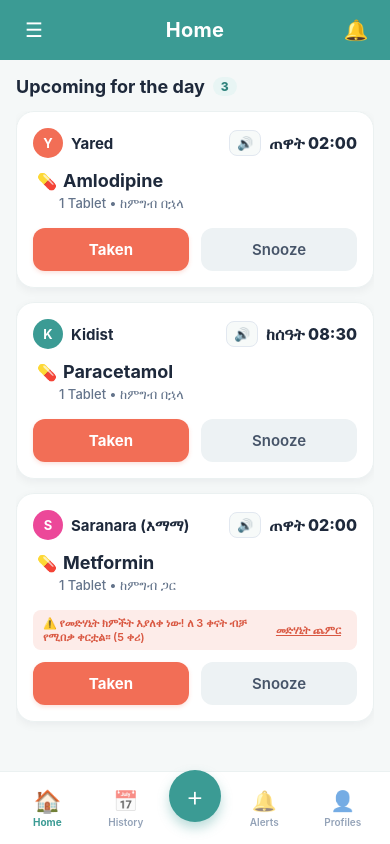
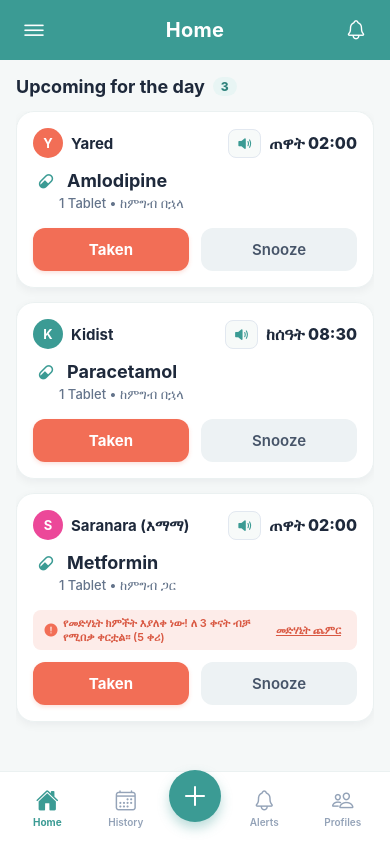
Before and after one commit to yared2124/Medication-Reminder-App, a React Native app: screen / in a window 390 px wide. Built offline with nearby package versions, Linux system fonts and the light colour scheme.

Commit message:
feat(icons): replace all emojis with crisp vector icons from @expo/vector-icons

```diff
--- a/package.json
+++ b/package.json
@@ -14,6 +14,7 @@
     "test:coverage": "jest --coverage"
   },
   "dependencies": {
+    "@expo/vector-icons": "^15.0.2",
     "@notifee/react-native": "^9.1.5",
     "@react-navigation/bottom-tabs": "^7.2.0",
     "@react-navigation/native": "^7.0.14",
--- a/src/components/medication/MedicationCard.tsx
+++ b/src/components/medication/MedicationCard.tsx
@@ -9,6 +9,7 @@ import {
 } from '../../utils/haptics';
 import { voiceService } from '../../services/audio/voiceService';
 import { THEME } from '../../constants/theme';
+import { Ionicons, MaterialCommunityIcons } from '@expo/vector-icons';
 import { t } from '../../i18n';
 
 interface MedicationCardProps {
@@ -66,7 +67,7 @@ export const MedicationCard: React.FC<MedicationCardProps> = ({
             accessibilityLabel="የድምፅ ማስታወሻ አጫውት"
             activeOpacity={0.7}
           >
-            <Text style={styles.speakerIcon}>🔊</Text>
+            <Ionicons name="volume-medium" size={17} color={THEME.colors.teal} />
           </TouchableOpacity>
 
           <Text style={styles.timeText}>{timeDisplay}</Text>
@@ -76,7 +77,7 @@ export const MedicationCard: React.FC<MedicationCardProps> = ({
       {/* 2. Medication Details */}
       <View style={styles.medDetails}>
         <View style={styles.medTitleRow}>
-          <Text style={styles.pillIcon}>💊</Text>
+          <MaterialCommunityIcons name="pill" size={18} color={THEME.colors.teal} style={{ marginRight: 6 }} />
           <Text style={styles.medName}>{medication.name}</Text>
         </View>
         <Text style={styles.dosageText}>
@@ -87,8 +88,9 @@ export const MedicationCard: React.FC<MedicationCardProps> = ({
       {/* 3. Stock warning (if low) */}
       {isLowStock && (
         <View style={styles.stockAlertRow}>
+          <Ionicons name="alert-circle" size={16} color={THEME.colors.coral} style={{ marginRight: 4 }} />
           <Text style={styles.stockAlertText}>
-            ⚠️ {t('medication.low_stock_warning', { days: 3 })} ({medication.stockCount} ቀሪ)
+            {t('medication.low_stock_warning', { days: 3 })} ({medication.stockCount} ቀሪ)
           </Text>
           {onRefill && (
             <TouchableOpacity onPress={onRefill} style={styles.refillLink}>
--- a/src/components/medication/RefillStockModal.tsx
+++ b/src/components/medication/RefillStockModal.tsx
@@ -11,6 +11,7 @@ import { Medication } from '../../types/models';
 import { triggerSuccessHaptic, triggerSelectionHaptic } from '../../utils/haptics';
 import { t } from '../../i18n';
 import { THEME } from '../../constants/theme';
+import { Ionicons, MaterialCommunityIcons } from '@expo/vector-icons';
 
 interface RefillStockModalProps {
   visible: boolean;
@@ -56,7 +57,10 @@ export const RefillStockModal: React.FC<RefillStockModalProps> = ({
     >
       <View style={styles.overlay}>
         <View style={styles.card}>
-          <Text style={styles.title}>💊 {t('medication.refill_stock')}</Text>
+          <View style={styles.titleRow}>
+            <MaterialCommunityIcons name="pill" size={22} color={THEME.colors.teal} />
+            <Text style={styles.title}>{t('medication.refill_stock')}</Text>
+          </View>
           <Text style={styles.subtitle}>
             ለ <Text style={styles.medHighlight}>{medication.name}</Text> ተጨማሪ ክምችት ይመዝግቡ
           </Text>
@@ -67,7 +71,7 @@ export const RefillStockModal: React.FC<RefillStockModalProps> = ({
               <Text style={styles.statLabel}>አሁን ያለው (Current):</Text>
               <Text style={styles.statValue}>{currentCount} ኪኒን</Text>
             </View>
-            <Text style={styles.arrowIcon}>→</Text>
+            <Ionicons name="arrow-forward" size={18} color="#94A3B8" />
             <View style={styles.statItem}>
               <Text style={styles.statLabel}>አዲስ ድምር (New Total):</Text>
               <Text style={[styles.statValue, styles.projectedValue]}>
@@ -149,6 +153,12 @@ const styles = StyleSheet.create({
     shadowOpacity: 0.15,
     shadowRadius: 12,
     elevation: 5,
+  },
+  titleRow: {
+    flexDirection: 'row',
+    alignItems: 'center',
+    justifyContent: 'center',
+    gap: 8,
   },
   title: {
     fontSize: 18,
--- a/src/components/navigation/BottomTabBar.tsx
+++ b/src/components/navigation/BottomTabBar.tsx
@@ -1,5 +1,6 @@
 import React from 'react';
 import { View, Text, TouchableOpacity, StyleSheet } from 'react-native';
+import { Ionicons } from '@expo/vector-icons';
 import { THEME } from '../../constants/theme';
 import { triggerSelectionHaptic } from '../../utils/haptics';
 
@@ -30,9 +31,11 @@ export const BottomTabBar: React.FC<BottomTabBarProps> = ({
           onPress={() => handleTabPress('HOME')}
           activeOpacity={0.7}
         >
-          <Text style={[styles.tabIcon, activeTab === 'HOME' && styles.tabIconActive]}>
-            🏠
-          </Text>
+          <Ionicons
+            name={activeTab === 'HOME' ? 'home' : 'home-outline'}
+            size={23}
+            color={activeTab === 'HOME' ? THEME.colors.teal : THEME.colors.textMuted}
+          />
           <Text style={[styles.tabLabel, activeTab === 'HOME' && styles.tabLabelActive]}>
             Home
           </Text>
@@ -44,9 +47,11 @@ export const BottomTabBar: React.FC<BottomTabBarProps> = ({
           onPress={() => handleTabPress('HISTORY')}
           activeOpacity={0.7}
         >
-          <Text style={[styles.tabIcon, activeTab === 'HISTORY' && styles.tabIconActive]}>
-            📅
-          </Text>
+          <Ionicons
+            name={activeTab === 'HISTORY' ? 'calendar' : 'calendar-outline'}
+            size={23}
+            color={activeTab === 'HISTORY' ? THEME.colors.teal : THEME.colors.textMuted}
+          />
           <Text style={[styles.tabLabel, activeTab === 'HISTORY' && styles.tabLabelActive]}>
             History
           </Text>
@@ -62,7 +67,7 @@ export const BottomTabBar: React.FC<BottomTabBarProps> = ({
             }}
             activeOpacity={0.85}
           >
-            <Text style={styles.fabIcon}>+</Text>
+            <Ionicons name="add" size={32} color="#FFFFFF" />
           </TouchableOpacity>
         </View>
 
@@ -72,9 +77,11 @@ export const BottomTabBar: React.FC<BottomTabBarProps> = ({
           onPress={() => handleTabPress('ALERTS')}
           activeOpacity={0.7}
         >
-          <Text style={[styles.tabIcon, activeTab === 'ALERTS' && styles.tabIconActive]}>
-            🔔
-          </Text>
+          <Ionicons
+            name={activeTab === 'ALERTS' ? 'notifications' : 'notifications-outline'}
+            size={23}
+            color={activeTab === 'ALERTS' ? THEME.colors.teal : THEME.colors.textMuted}
+          />
           <Text style={[styles.tabLabel, activeTab === 'ALERTS' && styles.tabLabelActive]}>
             Alerts
           </Text>
@@ -86,9 +93,11 @@ export const BottomTabBar: React.FC<BottomTabBarProps> = ({
           onPress={() => handleTabPress('PROFILES')}
           activeOpacity={0.7}
         >
-          <Text style={[styles.tabIcon, activeTab === 'PROFILES' && styles.tabIconActive]}>
-            👤
-          </Text>
+          <Ionicons
+            name={activeTab === 'PROFILES' ? 'people' : 'people-outline'}
+            size={23}
+            color={activeTab === 'PROFILES' ? THEME.colors.teal : THEME.colors.textMuted}
+          />
           <Text style={[styles.tabLabel, activeTab === 'PROFILES' && styles.tabLabelActive]}>
             Profiles
           </Text>
--- a/src/components/notifications/AlarmModal.tsx
+++ b/src/components/notifications/AlarmModal.tsx
@@ -2,6 +2,7 @@ import React from 'react';
 import { View, Text, Modal, StyleSheet, TouchableOpacity } from 'react-native';
 import { THEME } from '../../constants/theme';
 import { triggerSuccessHaptic, triggerSelectionHaptic } from '../../utils/haptics';
+import { Ionicons, MaterialCommunityIcons } from '@expo/vector-icons';
 
 interface AlarmModalProps {
   visible: boolean;
@@ -28,7 +29,7 @@ export const AlarmModal: React.FC<AlarmModalProps> = ({
         <View style={styles.alertCard}>
           {/* Glowing Bell Icon */}
           <View style={styles.bellHalo}>
-            <Text style={styles.bellIcon}>🔔</Text>
+            <Ionicons name="notifications" size={32} color={THEME.colors.coral} />
           </View>
 
           <Text style={styles.alertTitle}>Medication Reminder</Text>
@@ -38,7 +39,7 @@ export const AlarmModal: React.FC<AlarmModalProps> = ({
 
           {/* Pill Card Box */}
           <View style={styles.medBox}>
-            <Text style={styles.medIcon}>💊</Text>
+            <MaterialCommunityIcons name="pill" size={24} color={THEME.colors.teal} style={{ marginRight: 10 }} />
             <View>
               <Text style={styles.medNameText}>{medicationName}</Text>
               <Text style={styles.dosageText}>{dosage}</Text>
--- a/src/screens/dashboard/DashboardScreen.tsx
+++ b/src/screens/dashboard/DashboardScreen.tsx
@@ -15,6 +15,7 @@ import { RefillStockModal } from '../../components/medication/RefillStockModal';
 import { Medication } from '../../types/models';
 import { triggerSelectionHaptic } from '../../utils/haptics';
 import { THEME } from '../../constants/theme';
+import { Ionicons, MaterialCommunityIcons } from '@expo/vector-icons';
 import { t } from '../../i18n';
 
 interface DashboardScreenProps {
@@ -83,7 +84,7 @@ export const DashboardScreen: React.FC<DashboardScreenProps> = ({
     <SafeAreaView style={styles.safeArea}>
       <StatusBar barStyle="light-content" backgroundColor={THEME.colors.teal} />
 
-      {/* 1. Mədin Teal Header (☰ Home 🔔) */}
+      {/* 1. Mədin Teal Header (Menu - Home - Notifications) */}
       <View style={styles.tealHeader}>
         <TouchableOpacity
           style={styles.headerIconBtn}
@@ -93,7 +94,7 @@ export const DashboardScreen: React.FC<DashboardScreenProps> = ({
           }}
           activeOpacity={0.7}
         >
-          <Text style={styles.headerIconText}>☰</Text>
+          <Ionicons name="menu-outline" size={26} color="#FFFFFF" />
         </TouchableOpacity>
 
         <Text style={styles.headerTitle}>Home</Text>
@@ -103,7 +104,7 @@ export const DashboardScreen: React.FC<DashboardScreenProps> = ({
           onPress={onOpenNotifications}
           activeOpacity={0.7}
         >
-          <Text style={styles.headerIconText}>🔔</Text>
+          <Ionicons name="notifications-outline" size={22} color="#FFFFFF" />
         </TouchableOpacity>
       </View>
 
@@ -116,7 +117,12 @@ export const DashboardScreen: React.FC<DashboardScreenProps> = ({
 
         {filteredMeds.length === 0 ? (
           <View style={styles.emptyState}>
-            <Text style={styles.emptyEmoji}>💊</Text>
+            <MaterialCommunityIcons
+              name="pill"
+              size={54}
+              color={THEME.colors.teal}
+              style={{ marginBottom: 12 }}
+            />
             <Text style={styles.emptyTitle}>No medications today</Text>
             <Text style={styles.emptySubtitle}>
               Tap the + button below to add your first Ethiopian time schedule.
@@ -128,7 +134,8 @@ export const DashboardScreen: React.FC<DashboardScreenProps> = ({
                 onNavigateToAddMedication();
               }}
             >
-              <Text style={styles.emptyCtaText}>+ Add Medication</Text>
+              <Ionicons name="add" size={18} color="#FFFFFF" style={{ marginRight: 4 }} />
+              <Text style={styles.emptyCtaText}>Add Medication</Text>
             </TouchableOpacity>
           </View>
         ) : (
--- a/src/screens/medication/AddMedicationScreen.tsx
+++ b/src/screens/medication/AddMedicationScreen.tsx
@@ -15,6 +15,7 @@ import { EthiopianTimePicker } from '../../components/time-picker/EthiopianTimeP
 import { EthiopianTime } from '../../types/ethiopianTime';
 import { MealTiming } from '../../types/models';
 import { THEME } from '../../constants/theme';
+import { Ionicons } from '@expo/vector-icons';
 import { triggerSelectionHaptic, triggerSuccessHaptic } from '../../utils/haptics';
 import { t } from '../../i18n';
 
@@ -86,7 +87,7 @@ export const AddMedicationScreen: React.FC<AddMedicationScreenProps> = ({
       {/* 1. Mədin Teal Header (< Add Medication) */}
       <View style={styles.tealHeader}>
         <TouchableOpacity onPress={onBack} style={styles.backBtn} activeOpacity={0.7}>
-          <Text style={styles.backBtnIcon}>‹</Text>
+          <Ionicons name="chevron-back" size={26} color="#FFFFFF" />
         </TouchableOpacity>
         <Text style={styles.headerTitle}>Add Medication</Text>
         <View style={{ width: 36 }} />
--- a/src/screens/profiles/ProfilesScreen.tsx
+++ b/src/screens/profiles/ProfilesScreen.tsx
@@ -12,6 +12,7 @@ import {
 import { useAppStore } from '../../store/useAppStore';
 import { AddProfileModal } from '../../components/dependent/AddProfileModal';
 import { THEME } from '../../constants/theme';
+import { Ionicons } from '@expo/vector-icons';
 import { triggerSelectionHaptic } from '../../utils/haptics';
 
 interface ProfilesScreenProps {
@@ -50,7 +51,7 @@ export const ProfilesScreen: React.FC<ProfilesScreenProps> = ({ onSelectProfile
       <View style={styles.content}>
         {/* Search Bar */}
         <View style={styles.searchBox}>
-          <Text style={styles.searchIcon}>🔍</Text>
+          <Ionicons name="search-outline" size={18} color="#94A3B8" style={{ marginRight: 8 }} />
           <TextInput
             style={styles.searchInput}
             placeholder="Search patients..."
@@ -93,7 +94,7 @@ export const ProfilesScreen: React.FC<ProfilesScreenProps> = ({ onSelectProfile
                   </Text>
                 </View>
 
-                <Text style={styles.chevron}>›</Text>
+                <Ionicons name="chevron-forward" size={18} color="#CBD5E1" />
               </TouchableOpacity>
             );
           }}
@@ -108,6 +109,7 @@ export const ProfilesScreen: React.FC<ProfilesScreenProps> = ({ onSelectProfile
           }}
           activeOpacity={0.85}
         >
+          <Ionicons name="person-add-outline" size={18} color="#FFFFFF" style={{ marginRight: 6 }} />
           <Text style={styles.addPatientBtnText}>Add Patient</Text>
         </TouchableOpacity>
       </View>
```
Also changed, not shown: src/components/navigation/SideMenuDrawer.tsx (+9 -8 lines), src/screens/history/HistoryScreen.tsx (+23 -6 lines), 1 other file (tests, documents, lock files or other folders).
